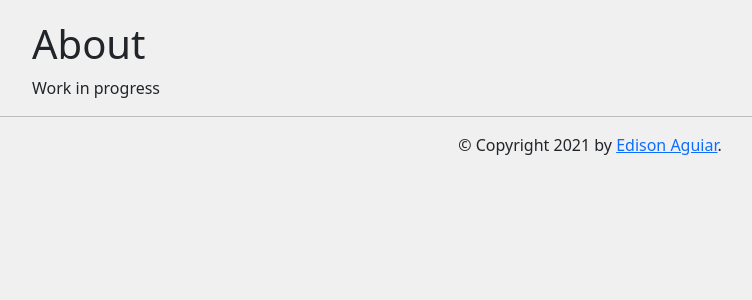
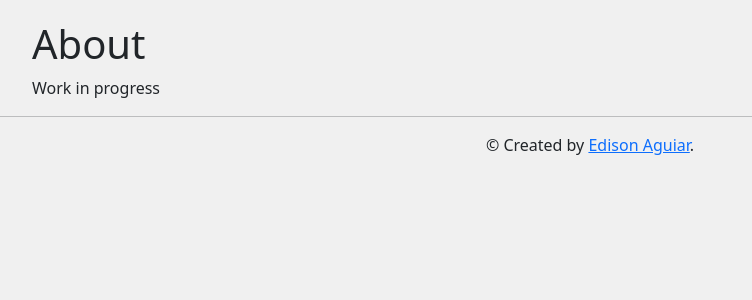
Before and after one commit to eaneto/oshangyanbura, a Flask app: page /about in a window 1280 px wide. Shown: the part 56-356 px from the top of the page, without its empty margins (50-802 px from the left). Run offline with Flask 2, Linux system fonts and the light colour scheme.

Commit message:
Update footer adding created by

```diff
--- a/oshangyanbura/templates/layout.html
+++ b/oshangyanbura/templates/layout.html
@@ -45,7 +45,7 @@
     <hr>
     <footer id="footer">
       {% block footer %}
-      &copy; Copyright 2021 by <a href="https://eaneto.dev/">Edison Aguiar</a>.
+      &copy; Created by <a href="https://eaneto.dev/">Edison Aguiar</a>.
       {% endblock %}
     </footer>
   </body>
```
